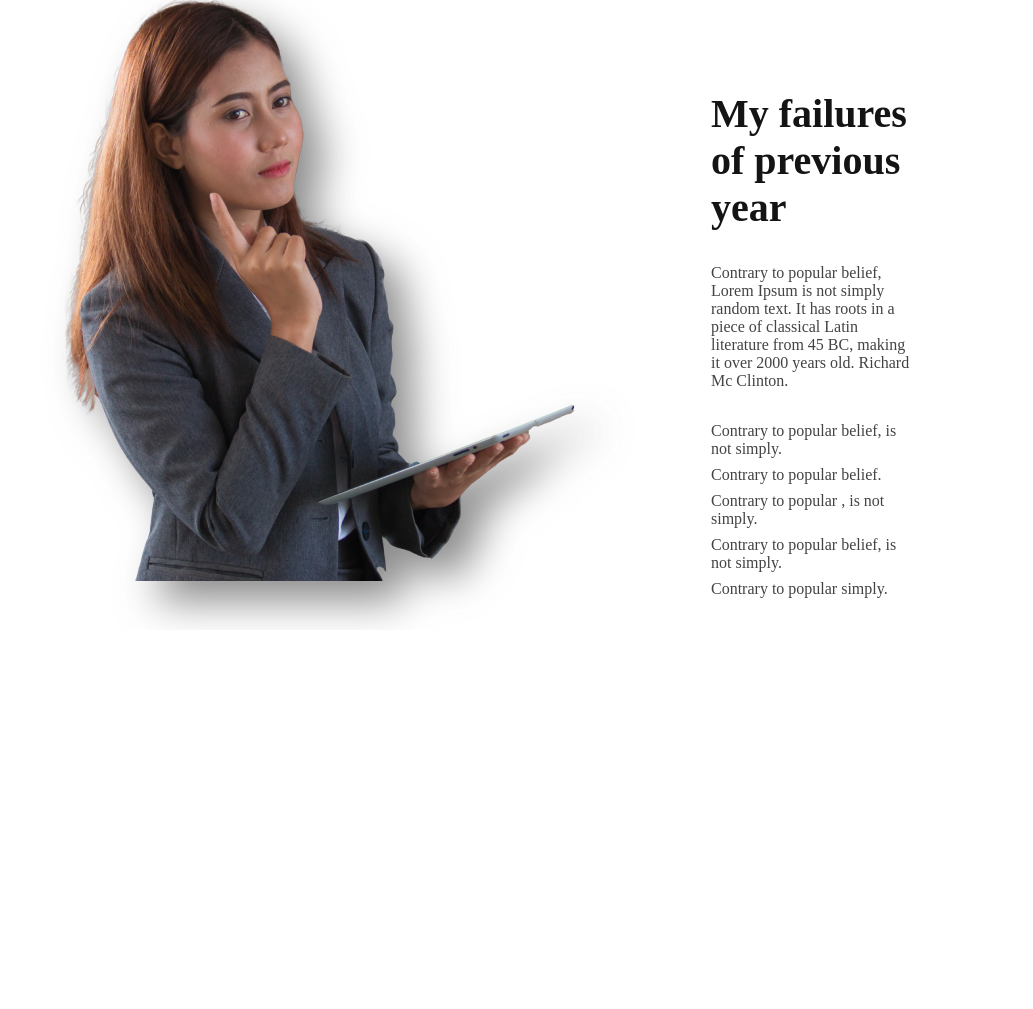
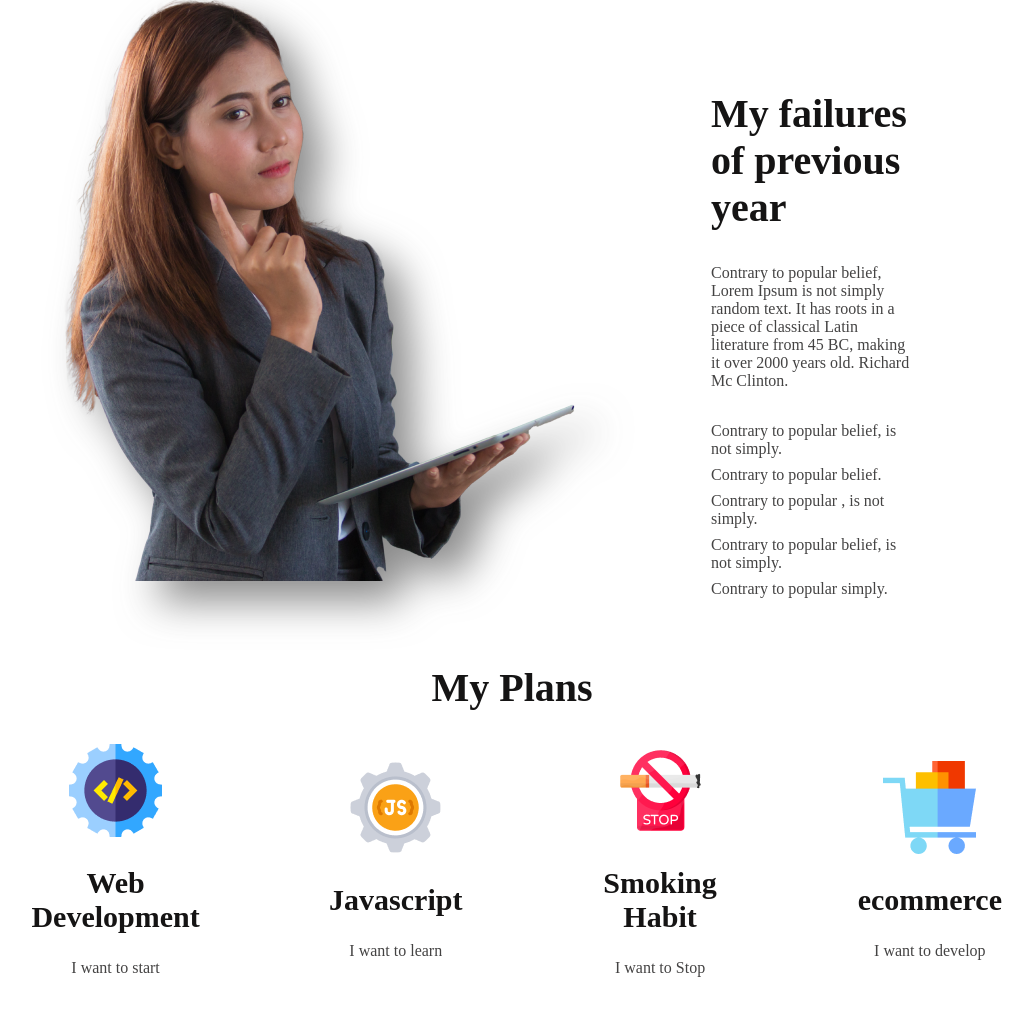
Before and after one commit to MdRehanAli/New-year-plans, a plain HTML site: page index.html in a window 1280 px wide. Shown: the part 891-1900 px from the top of the page, without its empty margins (128-1161 px from the left). Before the commit the page ends 1521 px from the top, so only its background shows below. Drawn offline with Linux system fonts and the light colour scheme.

Commit message:
included my plans section

```diff
--- a/index.html
+++ b/index.html
@@ -41,6 +41,35 @@
                 </ul>
             </div>
         </section>
+
+        <!-- My Plans Section  -->
+        <section class="section-margin text-center">
+            <div>
+                <h1 class="second-title">My Plans</h1>
+                <div class="flex">
+                    <div>
+                        <img src="images/plans/web.png" alt="Web Programming">
+                        <h2 class="third-title">Web Development</h2>
+                        <p class="paragraph">I want to start</p>
+                    </div>
+                    <div>
+                        <img src="images/plans/js.png" alt="JS">
+                        <h2 class="third-title">Javascript</h2>
+                        <p class="paragraph">I want to learn</p>
+                    </div>
+                    <div>
+                        <img src="images/plans/smoke.png" alt="Smoke">
+                        <h2 class="third-title">Smoking Habit</h2>
+                        <p class="paragraph">I want to Stop</p>
+                    </div>
+                    <div>
+                        <img src="images/plans/ecom.png" alt="E-commerce">
+                        <h2 class="third-title">ecommerce</h2>
+                        <p class="paragraph">I want to develop</p>
+                    </div>
+                </div>
+            </div>
+        </section>
     </main>
 
     <!-- Footer Section  -->
--- a/styles/style.css
+++ b/styles/style.css
@@ -82,3 +82,14 @@ body{
     font-weight: 700;
     color: #151414;
 }
+
+.third-title{
+    font-size: 30px;
+    font-weight: 700;
+    color: #151414;
+}
+
+/* My Plans Section  */
+.text-center{
+    text-align: center;
+}
```
Also changed, not shown: images/plans/ecom.png (added), images/plans/js.png (added), images/plans/smoke.png (added), images/plans/web.png (added).
